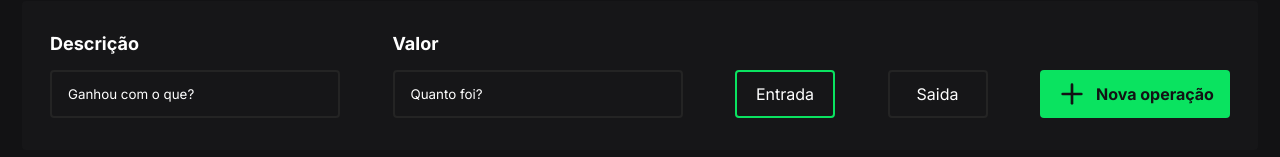
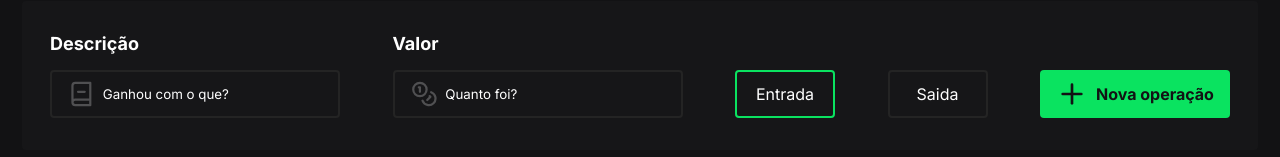
Before and after one commit to Vespasianoo/app-financess, a React (Vite) app: page / in a window 1280 px wide. Shown: the part 327-484 px from the top of the page. Built offline with nearby package versions, Linux system fonts and the light colour scheme.

Commit message:
icons input

```diff
--- a/src/components/Input/index.jsx
+++ b/src/components/Input/index.jsx
@@ -5,6 +5,7 @@ export function Input({
   type = "text",
   label,
   placeholder,
+  img,
 
   ...props
 }) {
@@ -12,6 +13,8 @@ export function Input({
   return (
     <S.Container>
       <S.Label htmlFor={inputId}>{label}</S.Label>
+      <S.InputContainer>
+        {img}
         <S.Input
           type={type}
           name={name}
@@ -19,6 +22,7 @@ export function Input({
           placeholder={placeholder}
           {...props}
         />
+      </S.InputContainer>
     </S.Container>
   )
 }
--- a/src/components/Input/styles.js
+++ b/src/components/Input/styles.js
@@ -12,17 +12,31 @@ export const Label = styled.label`
   font-size: 1.8rem;
   font-weight: 700;
 `
+
+export const InputContainer = styled.div`
+  display: flex;
+  align-items: center;
+
+  max-width: 29rem;
+  height: 4.8rem;
+  border: 0.2rem solid ${theme.colors.zinc_800};
+  border-radius: 0.4rem;
+  padding-inline: 1.6rem;
+  > svg {
+    stroke: ${theme.colors.zinc_100};
+  }
+
+  &:focus-within {
+    outline: auto;
+  }
+`
 export const Input = styled.input`
-  padding: 1.6rem;
-  border-radius: 0.4rem;
-  border: 0.2rem solid ${theme.colors.zinc_800};
   color: ${theme.colors.white};
   width: 100%;
-  max-width: 29rem;
-  width: 100%;
-  height: 4.8rem;
-
+  height: 100%;
   &::placeholder {
     color: ${theme.colors.white};
   }
+  padding-left: 0.8rem;
+  outline: none;
 `
--- a/src/components/NewOperation/index.jsx
+++ b/src/components/NewOperation/index.jsx
@@ -4,6 +4,7 @@ import { List } from "../List"
 import { Plus } from "lucide-react"
 
 import { Input } from "../Input"
+import { BookMinus, Coins } from "lucide-react"
 
 import * as S from "./styles"
 
@@ -43,6 +44,7 @@ export function NewOperation({
     <>
       <S.Container>
         <Input
+          img={<BookMinus size={30} />}
           type="text"
           name="description"
           label="Descrição"
@@ -51,6 +53,7 @@ export function NewOperation({
           onChange={e => setDesc(e.target.value)}
         />
         <Input
+          img={<Coins size={30} />}
           type="number"
           name="value"
           label="Valor"
--- a/src/styles/theme.js
+++ b/src/styles/theme.js
@@ -18,6 +18,7 @@ export default {
     background: "#121214",
     green_500: "#0ae360",
     red_300: "#eb5b64",
+    zinc_100: "#505052",
     zinc_900: "#161618",
     zinc_800: "#242424",
     white: "#ffffff",
```
Lines whose indentation alone changed are shown as unchanged.
